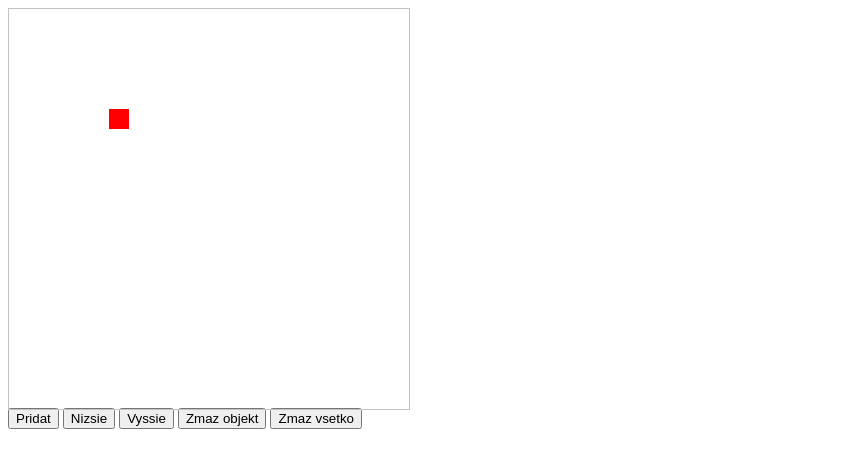
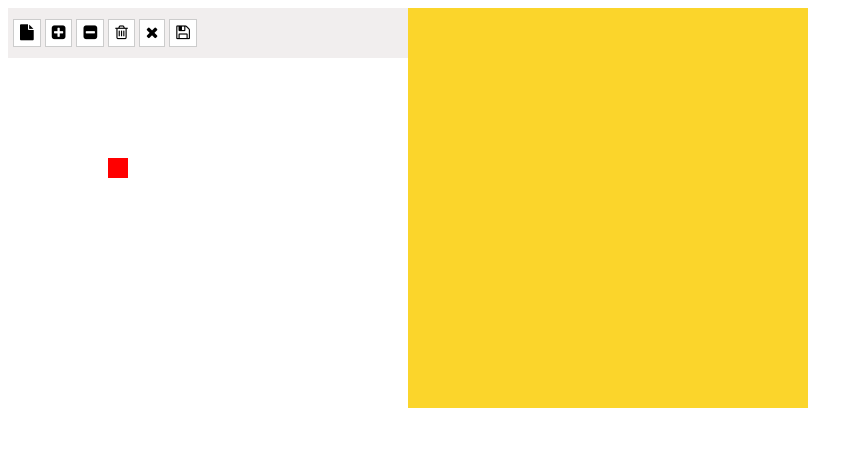
Before and after one commit to Ostepari/tis, a plain HTML site: page test.html in a window 1280 px wide. Shown: the whole page, without its empty margins (0-863 px from the left). Drawn offline with Linux system fonts and the light colour scheme.

Commit message:
pridane styly a vylepsenia

```diff
--- /dev/null
+++ b/style-avatar.css
@@ -0,0 +1,35 @@
+div.avatar {
+	width: 800px;
+	height: 400px;
+	background-color: rgb(251, 213, 43);
+}
+
+#canvasPanel {
+	width: 400px;
+}
+
+.tool-wrapper {
+	height: 40px;
+	line-height: 40px;
+	padding: 5px;
+	background-color: #F1EEEE;
+}
+
+#myCanvas {
+	background-color: white;
+}
+
+.btn-default {
+	display: inline-block;
+	background-color: #fff;
+	margin-bottom: 0;
+	border: 1px solid #ccc;
+	font-size: 16px;
+    line-height: 1.5;
+}
+
+.btn-default:hover {
+	background-color: #e6e6e6;
+	border-color: #adadad;
+	cursor: pointer;
+}
--- a/test.html
+++ b/test.html
@@ -3,17 +3,25 @@
 <head>
 	<script src="fabric.min.js"></script>
 	<script src="canvas-controller.js"></script>
+  <link rel="stylesheet" href="https://maxcdn.bootstrapcdn.com/font-awesome/4.4.0/css/font-awesome.min.css">
+  <link rel="stylesheet" href="style-avatar.css">
 </head>
 <body>
 <div class="avatar">
-	<canvas id="myCanvas" width="400" height="400" style="border:1px solid #c3c3c3;">
-	Your browser does not support the HTML5 canvas tag.
-	</canvas>
-	<button onclick="addTriangle()">Pridat</button>
-  <button onclick="sendBackwards()">Nizsie</button>
-  <button onclick="bringForward()">Vyssie</button>
-  <button onclick="deleteSelected()">Zmaz objekt</button>
-  <button onclick="canvas.clear()">Zmaz vsetko</button>
+  <div id="canvasPanel">
+    <div class="tool-wrapper">
+      <button type="button" class="btn-default " title="" onclick="addTriangle()"><i class="fa fa-file"></i></button>
+      <button type="button" class="btn-default " title="" onclick="bringForward()"><i class="fa fa-plus-square"></i></button>
+      <button type="button" class="btn-default " title="" onclick="sendBackwards()"><i class="fa fa-minus-square"></i></button>
+      <button type="button" class="btn-default " title="" onclick="deleteSelected()"><i class="fa fa-trash-o"></i></button>
+      <button type="button" class="btn-default " title="" onclick="canvas.clear()"><i class="fa fa-times"></i></button>
+      <button type="button" class="btn-default " title="" ><i class="fa fa-floppy-o"></i></button>
+    </div>
+  	<canvas id="myCanvas" width="400" height="360">
+  	Your browser does not support the HTML5 canvas tag.
+  	</canvas>
+  </div>
+
 </div>
 <script type="text/javascript">
 // create a wrapper around native canvas element (with id="c")
```
